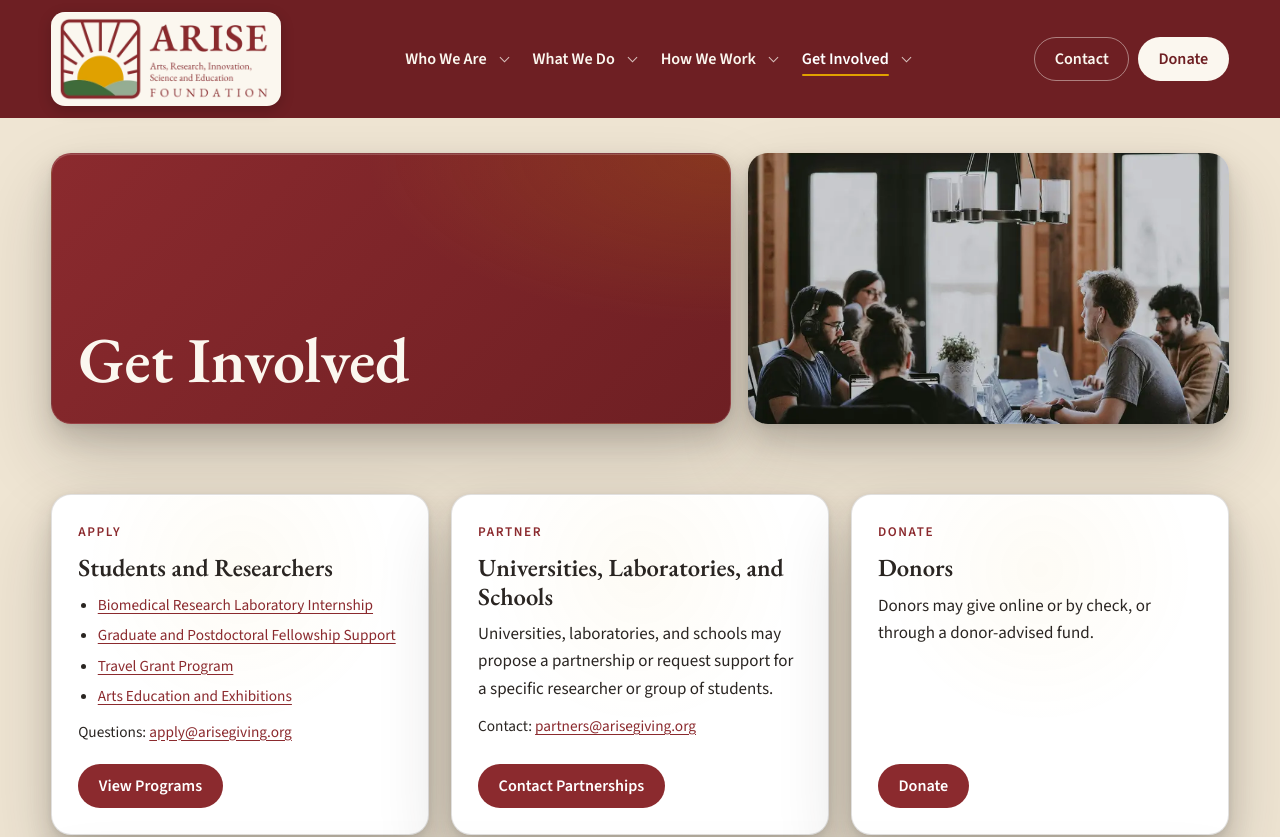
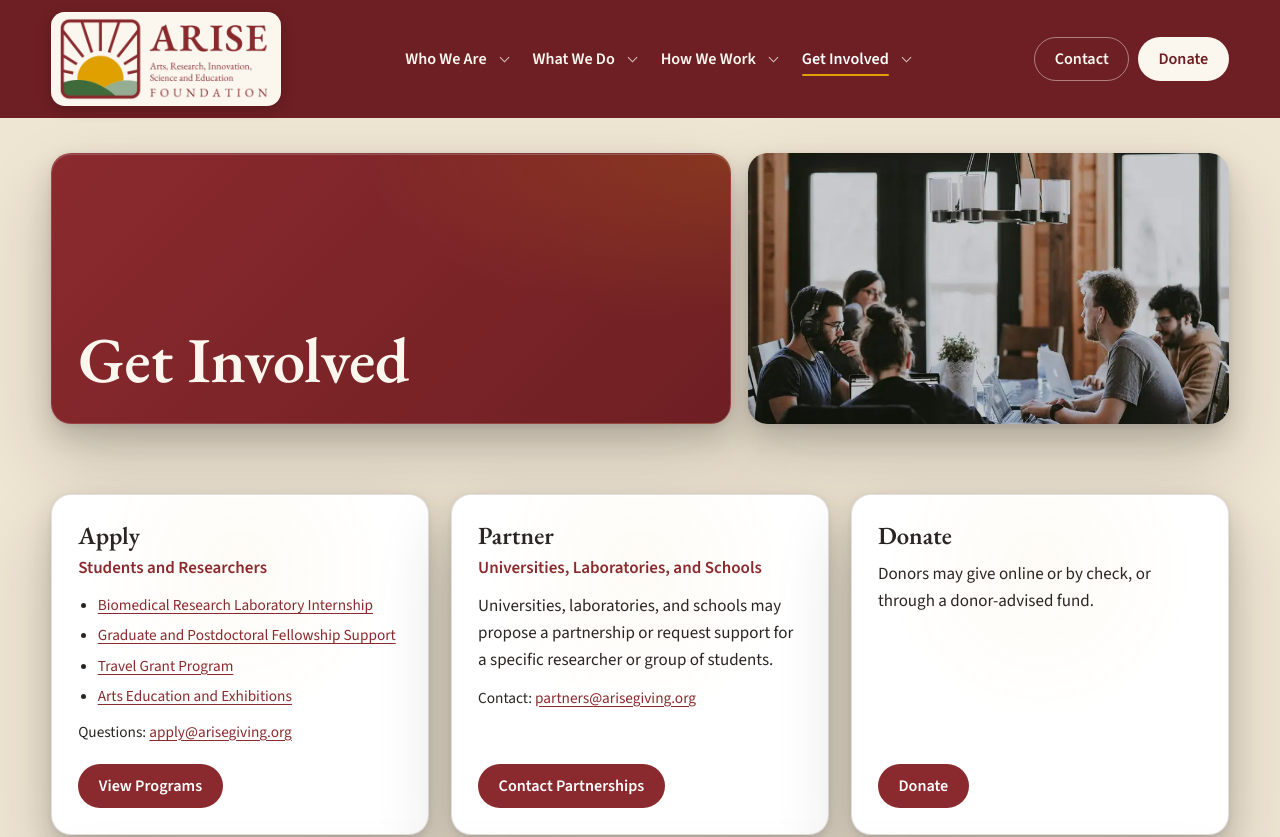
Before and after one commit to shehryarusman/ngo-website, a React (Vite) app: page /get-involved in a window 1280 px wide. Shown: the top 837 px of the page. Built offline with nearby package versions, Linux system fonts and the light colour scheme.

Commit message:
Make Apply, Partner and Donate the Get Involved card headings
The three paths are now the headings, with who each is for underneath.

```diff
--- a/src/pages/GetInvolvedPage.tsx
+++ b/src/pages/GetInvolvedPage.tsx
@@ -20,8 +20,8 @@ export function GetInvolvedPage() {
       <Section tone="tint">
         <div className="grid grid-3">
           <Card id="apply">
-            <p className="eyebrow">Apply</p>
-            <h2 className="h3">Students and Researchers</h2>
+            <h2 className="h3">Apply</h2>
+            <p className="card-audience">Students and Researchers</p>
             <ul className="check-list small">
               {programs.map((program) => (
                 <li key={program.slug}>
@@ -41,8 +41,8 @@ export function GetInvolvedPage() {
           </Card>
 
           <Card id="partner">
-            <p className="eyebrow">Partner</p>
-            <h2 className="h3">Universities, Laboratories, and Schools</h2>
+            <h2 className="h3">Partner</h2>
+            <p className="card-audience">Universities, Laboratories, and Schools</p>
             <p>
               Universities, laboratories, and schools may propose a partnership
               or request support for a specific researcher or group of
@@ -60,8 +60,7 @@ export function GetInvolvedPage() {
           </Card>
 
           <Card id="donate">
-            <p className="eyebrow">Donate</p>
-            <h2 className="h3">Donors</h2>
+            <h2 className="h3">Donate</h2>
             <p>
               Donors may give online or by check, or through a donor-advised
               fund.
--- a/src/styles.css
+++ b/src/styles.css
@@ -1205,6 +1205,13 @@ ul {
 
 /* ---------- Contact ---------- */
 
+/* Who a Get Involved path is for, under its heading. */
+.card-audience {
+  margin-top: -0.35rem;
+  font-weight: 600;
+  color: var(--maroon);
+}
+
 .contact-card {
   gap: 0.9rem;
   align-content: start;
```
